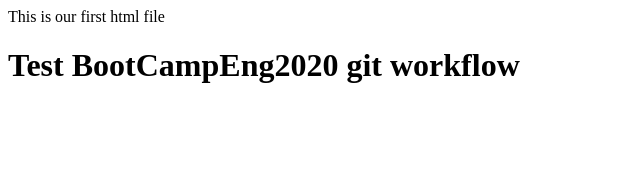
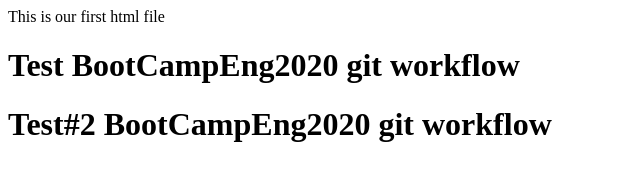
Before and after one commit to mianihsanshah/BootCampEng2020, a plain HTML site: page index.html in a window 1280 px wide. Shown: the whole page, without its empty margins (0-640 px from the left). Drawn offline with Linux system fonts and the light colour scheme.

Commit message:
Update index.html

```diff
--- a/index.html
+++ b/index.html
@@ -8,5 +8,6 @@
 <body>
     <div>This is our first html file </div>
     <h1>Test BootCampEng2020 git workflow </h1>
+    <h1>Test#2 BootCampEng2020 git workflow </h1>
 </body>
 </html>
```
